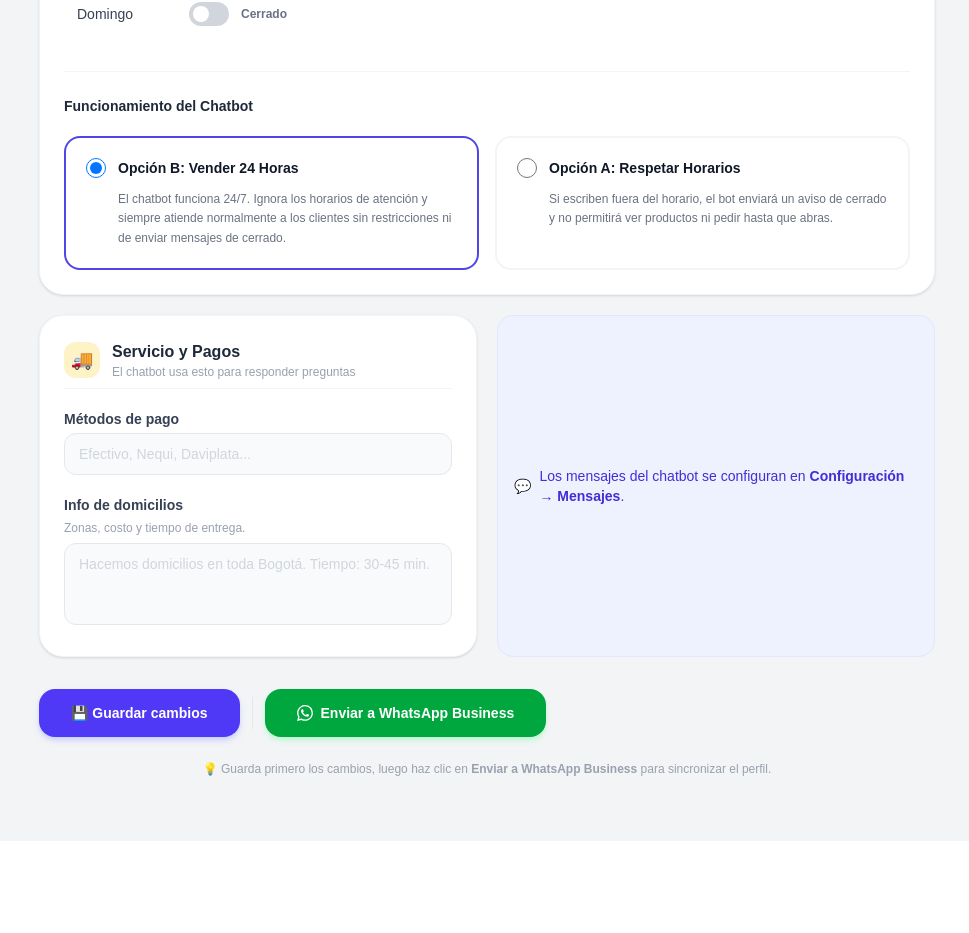
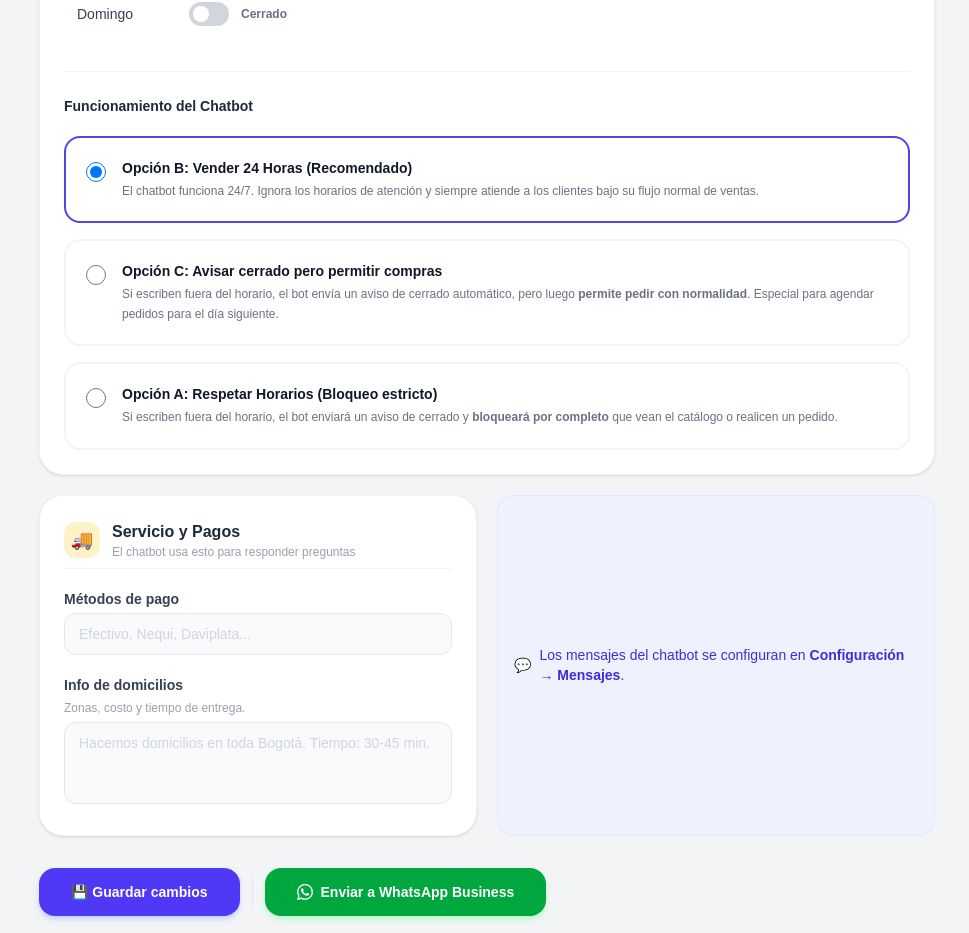
Before and after one commit to danielcaicedo95/front-wat, a Next.js app: page /dashboard in a window 1280 px wide. Shown: the part 1578-2511 px from the top of the page, without its empty margins (281-1250 px from the left). Before the commit the page ends 2419 px from the top, so only its background shows below. Built offline with nearby package versions, Linux system fonts and the light colour scheme; no server answers; the database is empty.

Commit message:
horario 3

```diff
--- a/src/app/dashboard/page.tsx
+++ b/src/app/dashboard/page.tsx
@@ -33,6 +33,7 @@ interface Brand {
   out_of_office_enabled: string;
   out_of_office_message: string;
   sell_24_hours: string;
+  oof_mode: string;
 }
 
 const defaultBrand: Brand = {
@@ -55,6 +56,7 @@ const defaultBrand: Brand = {
   out_of_office_enabled: 'false',
   out_of_office_message: 'En este momento nos encontramos cerrados. Nuestro horario de atención volverá a estar activo pronto. Puedes dejarnos tu pedido y te contactaremos.',
   sell_24_hours: 'true',
+  oof_mode: 'B',
 };
 
 export interface DaySchedule {
@@ -151,6 +153,7 @@ export default function HomePage() {
           out_of_office_enabled: s.out_of_office_enabled || 'false',
           out_of_office_message: s.out_of_office_message || 'En este momento nos encontramos cerrados. Nuestro horario de atención volverá a estar activo pronto. Puedes dejarnos tu pedido y te contactaremos.',
           sell_24_hours:        s.sell_24_hours || 'true',
+          oof_mode:             s.oof_mode || (s.sell_24_hours === 'false' ? 'A' : 'B'),
         });
         if (s.business_schedule) {
           try {
@@ -423,32 +426,45 @@ export default function HomePage() {
           <div className="mt-8 pt-6 border-t border-gray-100 space-y-5">
             <h3 className="text-sm font-bold text-gray-800">Funcionamiento del Chatbot</h3>
 
-            <div className="grid grid-cols-1 md:grid-cols-2 gap-4">
-              <label className="flex flex-col gap-3 p-5 rounded-2xl border-2 transition-all cursor-pointer bg-white hover:border-indigo-300 relative overflow-hidden" style={{ borderColor: brand.sell_24_hours === 'true' ? '#4f46e5' : '#f3f4f6' }}>
-                <div className="flex items-center gap-3">
-                  <input type="radio" checked={brand.sell_24_hours === 'true'} onChange={() => patch('sell_24_hours', 'true')} className="w-5 h-5 text-indigo-600 focus:ring-indigo-500 cursor-pointer" />
-                  <span className="text-sm font-bold text-gray-900">Opción B: Vender 24 Horas</span>
+            <div className="flex flex-col gap-4">
+              {/* Opción B */}
+              <label className="flex items-start gap-4 p-5 rounded-2xl border-2 transition-all cursor-pointer bg-white hover:border-indigo-300 relative overflow-hidden" style={{ borderColor: brand.oof_mode === 'B' ? '#4f46e5' : '#f3f4f6' }}>
+                <input type="radio" checked={brand.oof_mode === 'B'} onChange={() => patch('oof_mode', 'B')} className="mt-1 w-5 h-5 text-indigo-600 focus:ring-indigo-500 cursor-pointer flex-shrink-0" />
+                <div className="flex-1">
+                  <span className="block text-sm font-bold text-gray-900">Opción B: Vender 24 Horas (Recomendado)</span>
+                  <span className="block text-xs text-gray-500 mt-1 leading-relaxed">
+                    El chatbot funciona 24/7. Ignora los horarios de atención y siempre atiende a los clientes bajo su flujo normal de ventas.
+                  </span>
                 </div>
-                <p className="text-xs text-gray-500 ml-8 leading-relaxed">
-                  El chatbot funciona 24/7. Ignora los horarios de atención y siempre atiende normalmente a los clientes sin restricciones ni de enviar mensajes de cerrado.
-                </p>
               </label>
 
-              <label className="flex flex-col gap-3 p-5 rounded-2xl border-2 transition-all cursor-pointer bg-white hover:border-indigo-300 relative overflow-hidden" style={{ borderColor: brand.sell_24_hours === 'false' ? '#4f46e5' : '#f3f4f6' }}>
-                <div className="flex items-center gap-3">
-                  <input type="radio" checked={brand.sell_24_hours === 'false'} onChange={() => patch('sell_24_hours', 'false')} className="w-5 h-5 text-indigo-600 focus:ring-indigo-500 cursor-pointer" />
-                  <span className="text-sm font-bold text-gray-900">Opción A: Respetar Horarios</span>
+              {/* Opción C */}
+              <label className="flex items-start gap-4 p-5 rounded-2xl border-2 transition-all cursor-pointer bg-white hover:border-indigo-300 relative overflow-hidden" style={{ borderColor: brand.oof_mode === 'C' ? '#4f46e5' : '#f3f4f6' }}>
+                <input type="radio" checked={brand.oof_mode === 'C'} onChange={() => patch('oof_mode', 'C')} className="mt-1 w-5 h-5 text-indigo-600 focus:ring-indigo-500 cursor-pointer flex-shrink-0" />
+                <div className="flex-1">
+                  <span className="block text-sm font-bold text-gray-900">Opción C: Avisar cerrado pero permitir compras</span>
+                  <span className="block text-xs text-gray-500 mt-1 leading-relaxed">
+                    Si escriben fuera del horario, el bot envía un aviso de cerrado automático, pero luego <strong>permite pedir con normalidad</strong>. Especial para agendar pedidos para el día siguiente.
+                  </span>
                 </div>
-                <p className="text-xs text-gray-500 ml-8 leading-relaxed">
-                  Si escriben fuera del horario, el bot enviará un aviso de cerrado y no permitirá ver productos ni pedir hasta que abras.
-                </p>
+              </label>
+
+              {/* Opción A */}
+              <label className="flex items-start gap-4 p-5 rounded-2xl border-2 transition-all cursor-pointer bg-white hover:border-indigo-300 relative overflow-hidden" style={{ borderColor: brand.oof_mode === 'A' ? '#4f46e5' : '#f3f4f6' }}>
+                <input type="radio" checked={brand.oof_mode === 'A'} onChange={() => patch('oof_mode', 'A')} className="mt-1 w-5 h-5 text-indigo-600 focus:ring-indigo-500 cursor-pointer flex-shrink-0" />
+                <div className="flex-1">
+                  <span className="block text-sm font-bold text-gray-900">Opción A: Respetar Horarios (Bloqueo estricto)</span>
+                  <span className="block text-xs text-gray-500 mt-1 leading-relaxed">
+                    Si escriben fuera del horario, el bot enviará un aviso de cerrado y <strong>bloqueará por completo</strong> que vean el catálogo o realicen un pedido.
+                  </span>
+                </div>
               </label>
             </div>
 
-            {brand.sell_24_hours === 'false' && (
+            {(brand.oof_mode === 'A' || brand.oof_mode === 'C') && (
               <div className="pl-2 pt-2 animate-in fade-in slide-in-from-top-2">
                 <Field label="Mensaje cuando está cerrado" hint="Este mensaje automático se enviará a los clientes que escriban fuera del horario de atención.">
-                  <textarea rows={2} value={brand.out_of_office_message} onChange={e => patch('out_of_office_message', e.target.value)} className={`${inp} resize-none border-amber-200 focus:border-amber-400 focus:ring-amber-400`} placeholder="En este momento nos encontramos cerrados." />
+                  <textarea rows={2} value={brand.out_of_office_message} onChange={e => patch('out_of_office_message', e.target.value)} className={`${inp} resize-none border-amber-200 focus:border-amber-400 focus:ring-amber-400 w-full`} placeholder="En este momento nos encontramos cerrados." />
                 </Field>
               </div>
             )}
```
